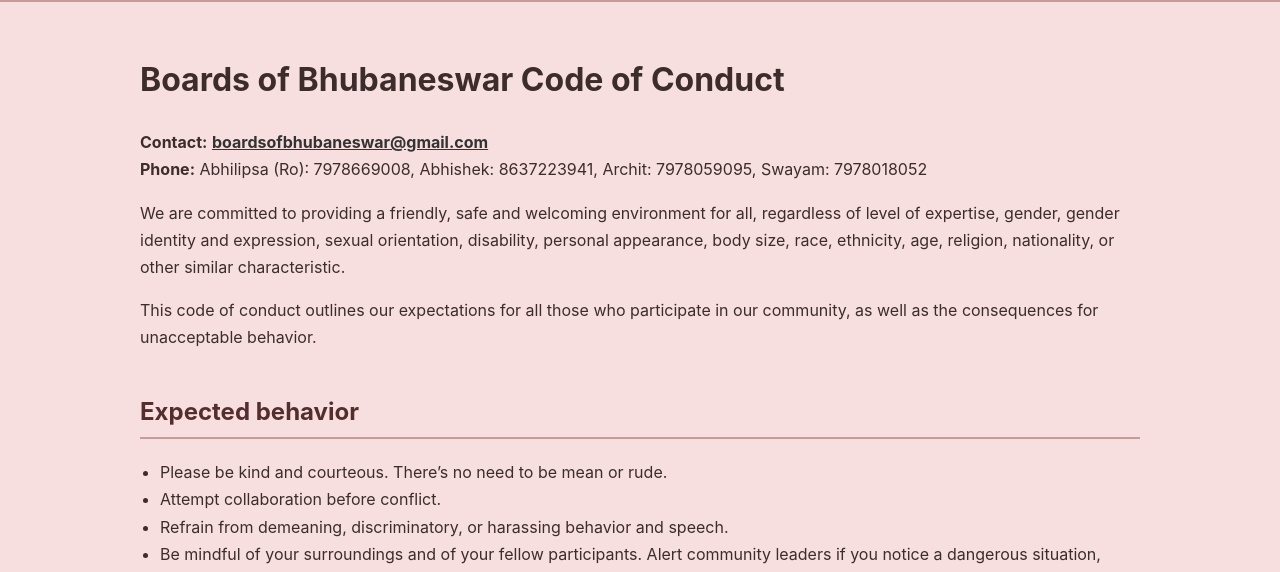
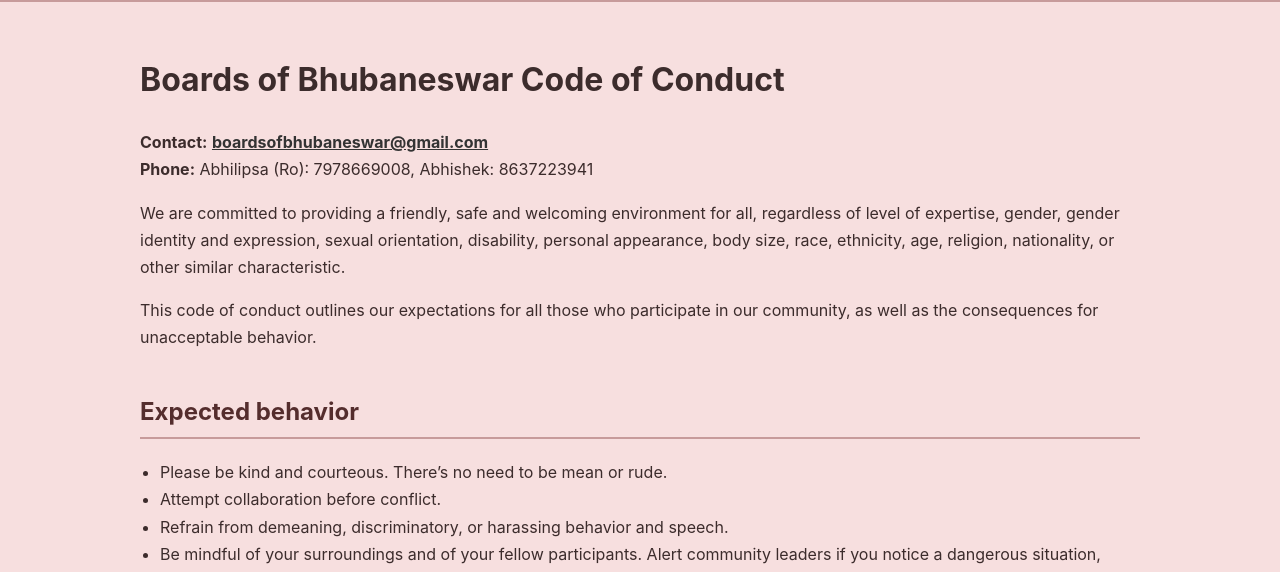
Before and after one commit to boardsofbhubaneswar/Boards-of-Bhubaneswar, a plain HTML site: page index.html in a window 1280 px wide. Shown: the part 222-794 px from the top of the page. Drawn offline with Linux system fonts and the light colour scheme.

Commit message:
Update index.html
Changed contacts

```diff
--- a/index.html
+++ b/index.html
@@ -117,7 +117,7 @@
     <h1>Boards of Bhubaneswar Code of Conduct</h1>
 
     <p><strong>Contact:</strong> <a href="mailto:boardsofbhubaneswar@gmail.com">boardsofbhubaneswar@gmail.com</a><br />
-       <strong>Phone:</strong> Abhilipsa (Ro): 7978669008, Abhishek: 8637223941, Archit: 7978059095, Swayam: 7978018052</p>
+       <strong>Phone:</strong> Abhilipsa (Ro): 7978669008, Abhishek: 8637223941</p>
 
     <p>We are committed to providing a friendly, safe and welcoming environment for all, regardless of level of expertise, gender, gender identity and expression, sexual orientation, disability, personal appearance, body size, race, ethnicity, age, religion, nationality, or other similar characteristic.</p>
 
```
